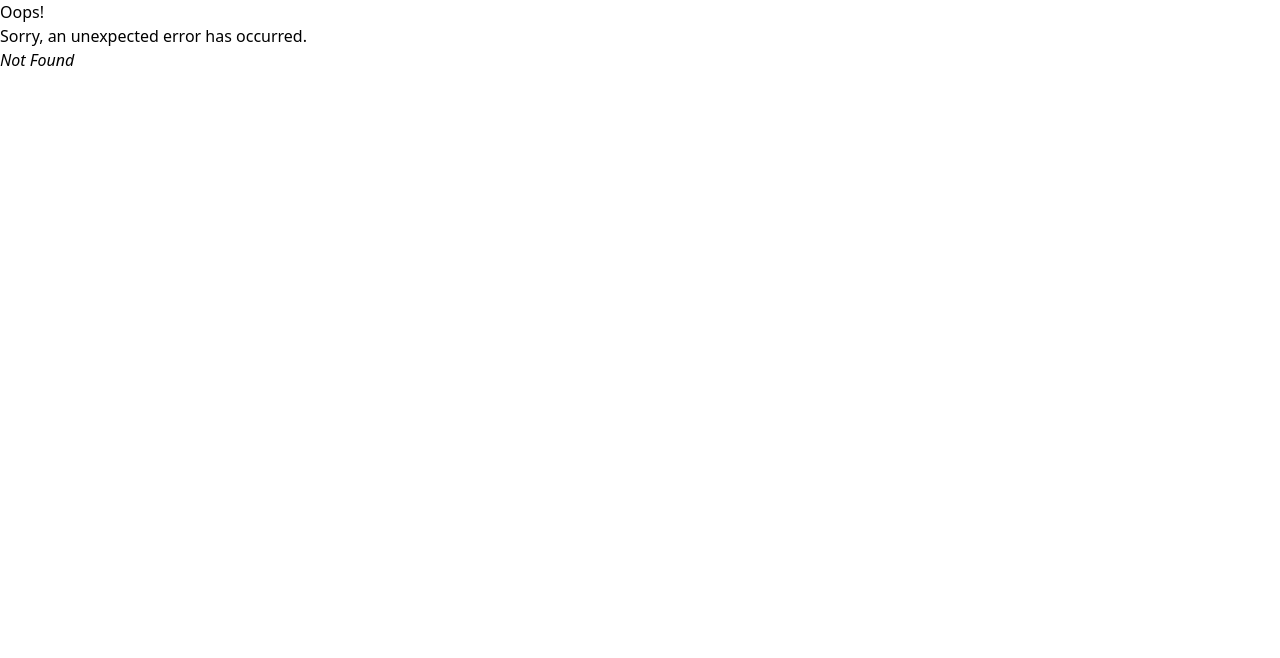
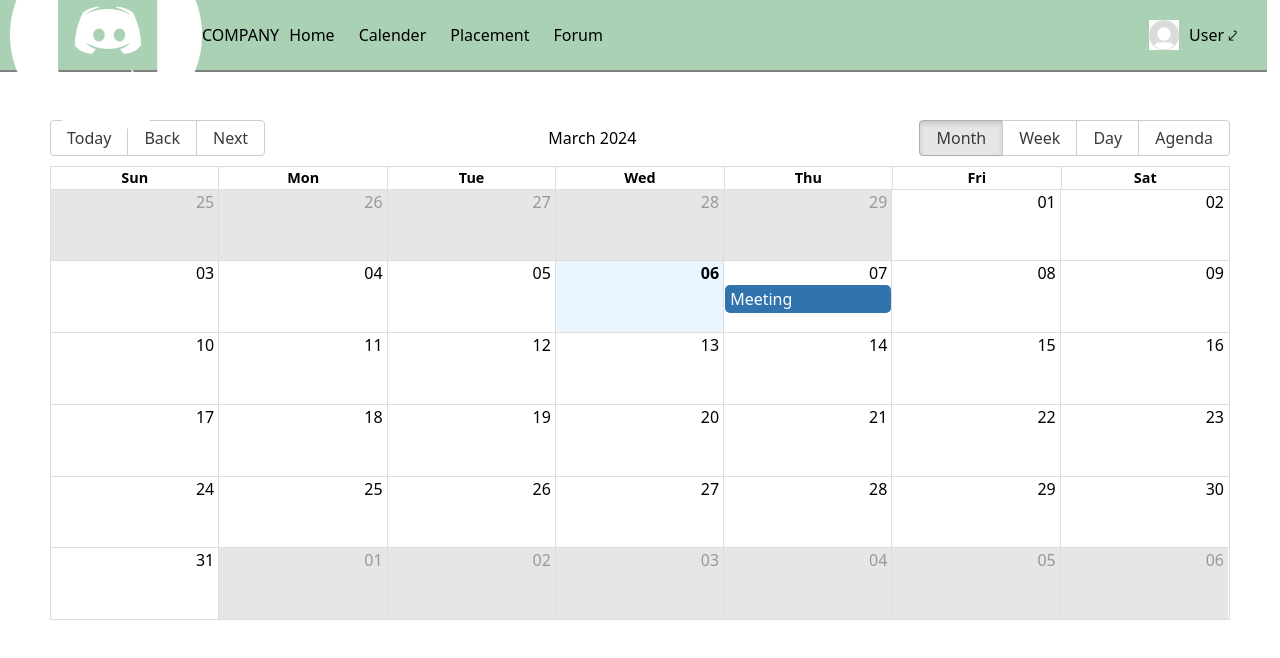
Before and after one commit to ShaunakKDatar/VEGAHackathonFrontEnd, a React (Vite) app: page /land in a window 1280 px wide. Before the commit this address had no page. Shown: the top 658 px of the page. Built offline with nearby package versions, Linux system fonts and the light colour scheme.

Commit message:
restarting

```diff
--- a/package.json
+++ b/package.json
@@ -10,14 +10,16 @@
     "preview": "vite preview"
   },
   "dependencies": {
+    "@mui/x-date-pickers": "^6.19.6",
+    "date-fns": "^3.3.1",
     "localforage": "^1.10.0",
     "match-sorter": "^6.3.4",
     "moment": "^2.30.1",
     "react": "^18.2.0",
     "react-big-calendar": "^1.11.1",
     "react-dom": "^18.2.0",
+    "react-router-dom": "^6.22.2",
     "rsuite": "^5.55.0",
-    "react-router-dom": "^6.22.2",
     "sort-by": "^1.2.0"
   },
   "devDependencies": {
--- a/src/Pages/LandingPage.jsx
+++ b/src/Pages/LandingPage.jsx
@@ -1,10 +1,11 @@
 import React from 'react'
-import { Calendar } from 'react-big-calendar'
+import MyCalendar from '../Components/Calender-Zoher/Calender-Zoher'
+
 
 export default function LandingPage() {
   return (
-    <div>
-      <Calendar/>
+    <div className='pt-[70px]'>
+      <MyCalendar/>
     </div>
   )
 }
--- a/src/main.jsx
+++ b/src/main.jsx
@@ -14,7 +14,7 @@ const router = createBrowserRouter([
     element: <Root/>,
     errorElement:<ErrorPage/>,
     children:[{
-      path: "/",
+      path: "land",
       element: <LandingPage/>
     }]
   },
--- a/src/routes/root.jsx
+++ b/src/routes/root.jsx
@@ -1,12 +1,12 @@
 import { Outlet } from "react-router-dom";
-// import Navbar from "../Components/Navbar/Navbar";
-import "./root.css"
+import Navbar from "../Components/Navbar/Navbar";
+
 
 export default function Root() {
     return (
       <>
-        {/* <Navbar/> */}
-        <div>hi</div>
+        <Navbar/>
+
         <Outlet/>
 
       </>
```
Also changed, not shown: src/App.jsx (+3 -9 lines), src/Components/Calender-Zoher/Calender-Zoher.jsx (+23 -2 lines), src/Pages/CSS/landing.css (added), 1 other file (tests, documents, lock files or other folders).
